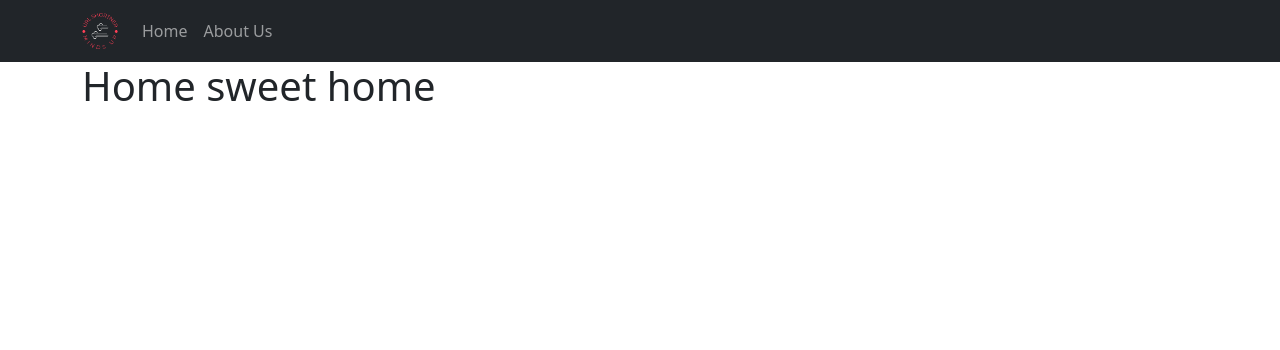
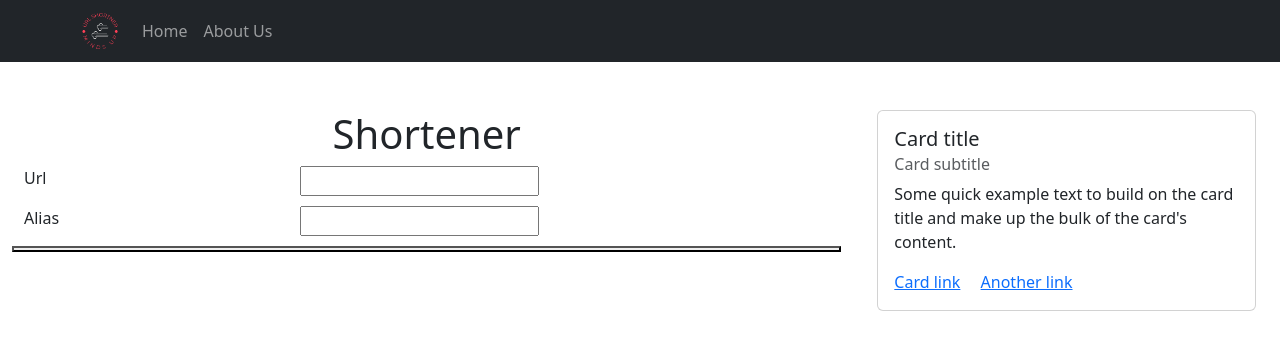
Before and after one commit to MindsUp/urlshortener-frontend, a SvelteKit app: page / in a window 1280 px wide. Shown: the top 350 px of the page. Built offline with nearby package versions, Linux system fonts and the light colour scheme.

Commit message:
Page creation and initial setup for shortener

```diff
--- /dev/null
+++ b/src/components/History/History.svelte
@@ -0,0 +1,11 @@
+<div class="container-fluid">
+  <div class="card">
+    <div class="card-body">
+      <h5 class="card-title">Card title</h5>
+      <h6 class="card-subtitle mb-2 text-body-secondary">Card subtitle</h6>
+      <p class="card-text">Some quick example text to build on the card title and make up the bulk of the card's content.</p>
+      <a href="#" class="card-link">Card link</a>
+      <a href="#" class="card-link">Another link</a>
+    </div>
+  </div>
+</div>
--- /dev/null
+++ b/src/components/home/Home.svelte
@@ -0,0 +1,15 @@
+<script>
+  import History from "../History/History.svelte";
+  import Shortener from "../shortener/Shortener.svelte";
+</script>
+
+<div class="container-fluid">
+  <div class="row">
+    <div class="col-md-8">
+      <Shortener />
+    </div>
+    <div class="col-md-4">
+      <History />
+    </div>
+  </div>
+</div>
--- a/src/components/shortener/Shortener.svelte
+++ b/src/components/shortener/Shortener.svelte
@@ -1 +1,31 @@
-<h1>Home sweet home</h1>
+<div class="container-fluid">
+  <div class="row justify-content-center">
+    <h1>Shortener</h1>
+  </div>
+  <div class="row">
+    <div class="col-md-4 justify-content-right">
+      <p>Url</p>
+    </div>
+    <div class="col-md-6">
+      <input />
+    </div>
+  </div>
+  <div class="row">
+    <div class="col-md-4">
+      <p>Alias</p>
+    </div>
+    <div class="col-md-6">
+      <input />
+    </div>
+  </div>
+  <div class="row">
+    <button />
+  </div>
+</div>
+
+<style>
+  h1, p {
+    width: fit-content;
+  }
+
+</style>
--- a/src/routes/+layout.svelte
+++ b/src/routes/+layout.svelte
@@ -6,8 +6,10 @@
   <Header />
 
   <main>
-    <div class="container">
-      <slot />
+    <div class="container-fluid">
+      <div class="row py-5">
+        <slot />
+      </div>
     </div>
   </main>
 
--- a/src/routes/+page.svelte
+++ b/src/routes/+page.svelte
@@ -1,5 +1,5 @@
 <script>
-  import Shortener from "../components/shortener/Shortener.svelte";
+  import Home from "../components/home/Home.svelte";
 </script>
 
-<Shortener />
+<Home />
```
